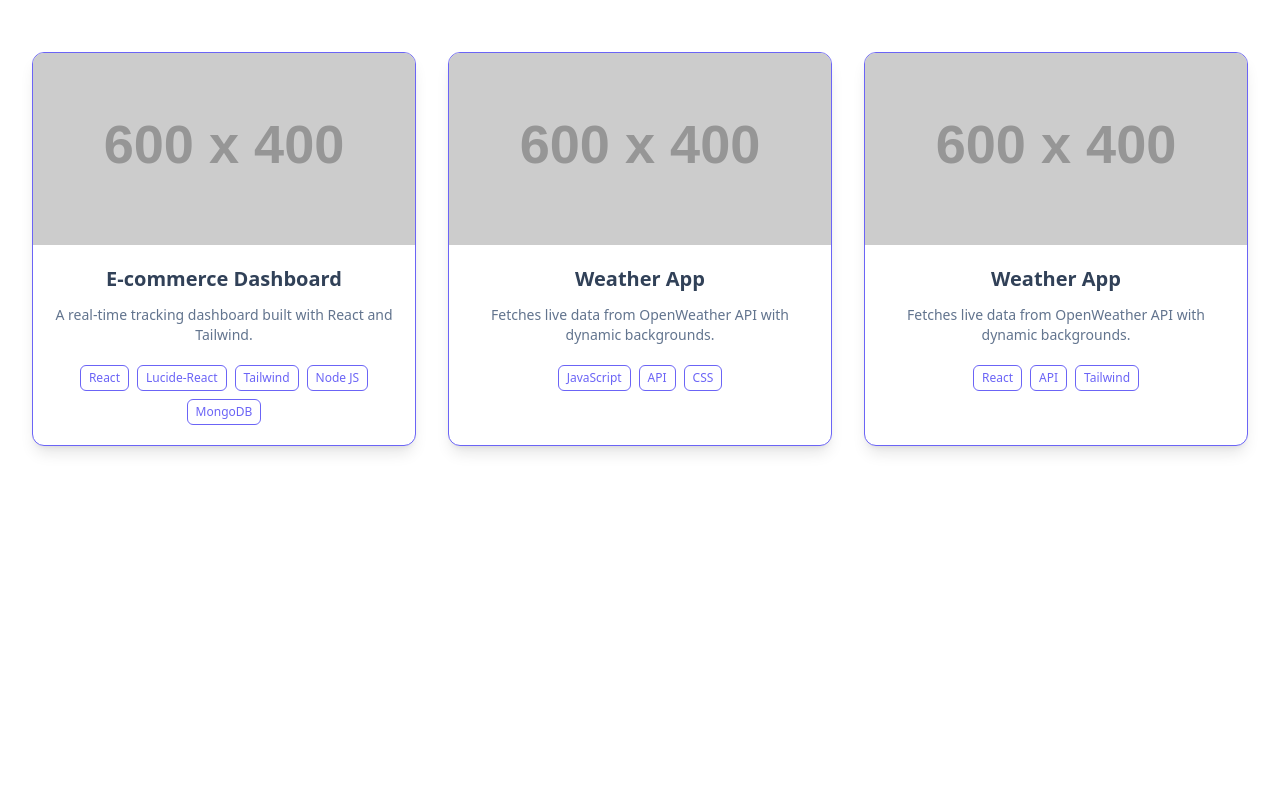
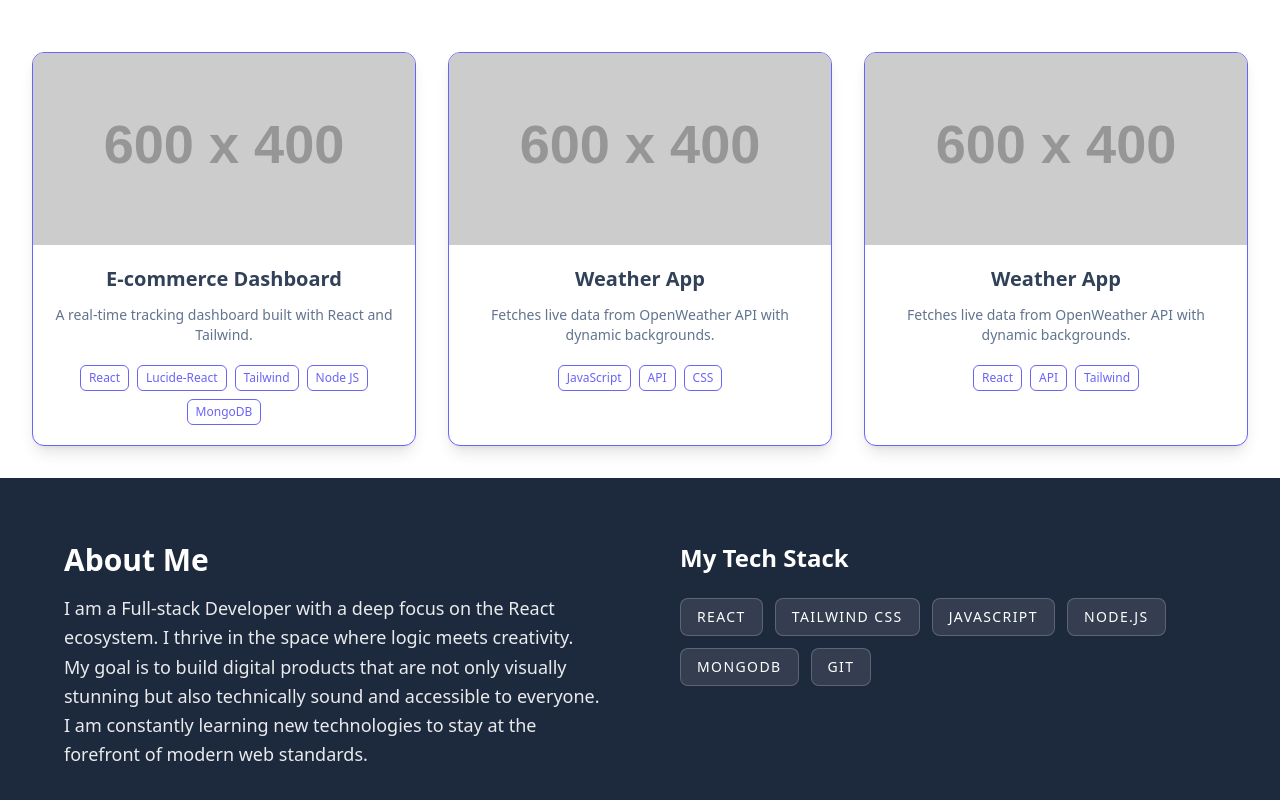
Before and after one commit to mlathyf/my-portfolio, a React (Vite) app: page / in a window 1280 px wide. Shown: the part 932-1732 px from the top of the page. Before the commit the page ends 1410 px from the top, so only its background shows below. Built offline with nearby package versions, Linux system fonts and the light colour scheme.

Commit message:
Add About and Skill section

```diff
--- a/src/App.jsx
+++ b/src/App.jsx
@@ -1,4 +1,5 @@
 import Navbar from "./components/Navbar";
+import About from "./sections/About";
 import Hero from "./sections/Hero";
 import Projects from "./sections/Projects";
 
@@ -8,6 +9,7 @@ function App() {
       <Navbar />
       <Hero />
       <Projects />
+      <About />
     </div>
   );
 }
--- a/src/constants/index.js
+++ b/src/constants/index.js
@@ -39,3 +39,12 @@ export const projects = [
     image: "https://placehold.co/600x400/png",
   },
 ];
+
+export const skills = [
+  { name: "React", category: "Frontend" },
+  { name: "Tailwind CSS", category: "Frontend" },
+  { name: "JavaScript", category: "Frontend" },
+  { name: "Node.js", category: "Backend" },
+  { name: "MongoDB", category: "Backend" },
+  { name: "Git", category: "Tools" },
+];
--- /dev/null
+++ b/src/sections/About.jsx
@@ -0,0 +1,39 @@
+import { skills } from "../constants";
+
+export default function About() {
+  return (
+    <section className="w-full py-16 px-8 bg-slate-800 text-white">
+      <div className="max-w-6xl mx-auto flex flex-col md:flex-row items-start justify-between gap-12 lg:gap-20">
+        {/* Left Column */}
+        <div className="flex-1 space-y-4 text-center md:text-left ">
+          <h2 className="text-3xl font-bold">About Me</h2>
+          <p className="text-lg leading-relaxed text-white/90">
+            I am a Full-stack Developer with a deep focus on the React
+            ecosystem. I thrive in the space where logic meets creativity. My
+            goal is to build digital products that are not only visually
+            stunning but also technically sound and accessible to everyone. I am
+            constantly learning new technologies to stay at the forefront of
+            modern web standards.
+          </p>
+        </div>
+
+        {/* Right Column */}
+        <div className="flex-1 w-full">
+          <h3 className="text-2xl font-semibold mb-6 text-center md:text-left">
+            My Tech Stack
+          </h3>
+          <div className="flex flex-wrap gap-3 justify-center md:justify-start">
+            {skills.map((skill) => (
+              <div
+                key={skill.name}
+                className="px-4 py-2 uppercase text-sm tracking-widest bg-white/10 border border-white/20 rounded-lg hover:bg-white/5 hover:border-white/50 transition-colors cursor-default"
+              >
+                {skill.name}
+              </div>
+            ))}
+          </div>
+        </div>
+      </div>
+    </section>
+  );
+}
```
